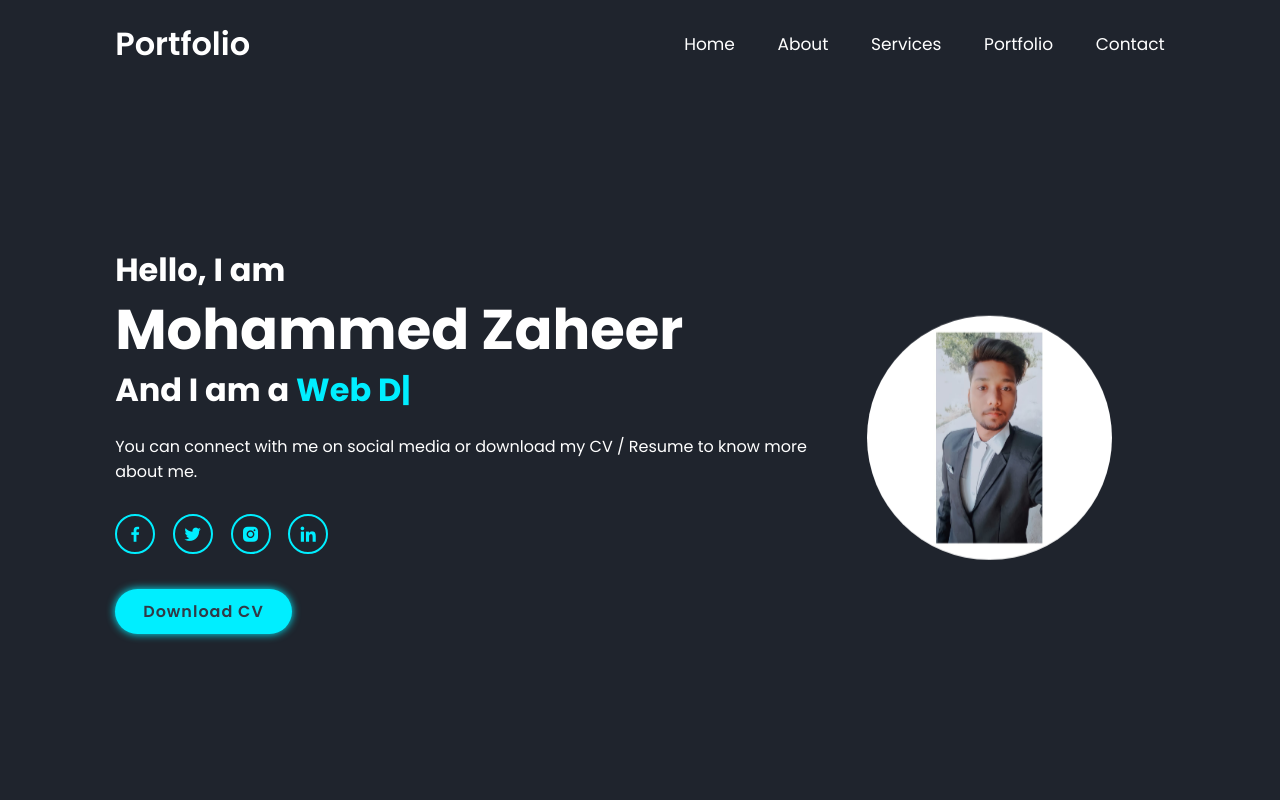
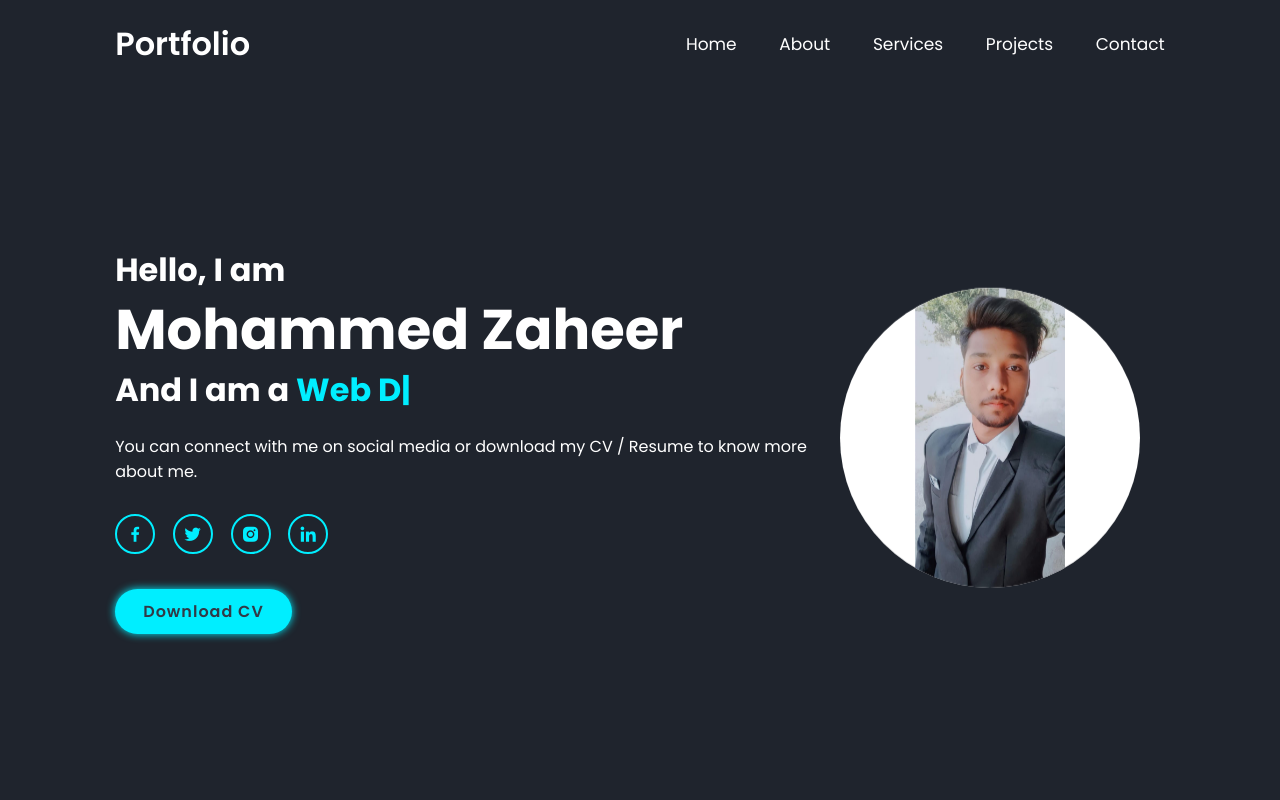
Before and after one commit to MohammedZaheer0/MyPortfolio, a plain HTML site: page index.html in a window 1280 px wide. Shown: the top 800 px of the page. Drawn offline with nearby package versions, Linux system fonts and the light colour scheme.

Commit message:
commited

```diff
--- a/index.html
+++ b/index.html
@@ -26,7 +26,7 @@
 			<a href="#home" class="active">Home</a>
 			<a href="#about">About</a>
 			<a href="#services">Services</a>
-			<a href="#portfolio">Portfolio</a>
+			<a href="#projects">Projects</a>
 			<a href="#contact">Contact</a>
 		</nav>
 	</header>
@@ -48,7 +48,8 @@
 		</div>
 
 		<div class="home-img">
-			<img src="WhatsApp Image 2024-07-10 at 8.37.55 PM.jpeg" height="200px" width="200px" alt="img1">
+			<!-- <img src="WhatsApp Image 2024-07-10 at 8.37.55 PM.jpeg" height="200px" width="200px" alt="img1"> -->
+			<img src="WhatsApp Image 2024-08-28 at 11.01.27 AM.jpeg" height="300" width="300" alt="img1">
 		</div>
 	</section>
 
@@ -109,8 +110,8 @@
 
 
 	<!-- portfolio section design -->
-	<section class="portfolio" id="portfolio">
-		<h2 class="heading">Latest <span>Project</span> <span style="font-size: 1.5rem;"><br>(Click on the Image and <b style="color: aqua;">Open Project Links)</b></span></h2>
+	<section class="portfolio" id="projects">
+		<h2 class="heading">Latest <span>Project</span> <span style="font-size: 1.5rem;"><br>(Click on the Image and <b style="color: aqua;">Open Project Links</b>)</span></h2>
 		<div class="portfolio-container">
 
 
--- a/style.css
+++ b/style.css
@@ -80,10 +80,12 @@ section {
 	align-items: center;
 }
 .home-img img{
-	width: 70%;
-	height: 70%;
+	/* width: 70%; */
+	/* height: 70%; */
 	border-radius: 50%;
+	object-fit: contain;
 	animation: floatImage 3s ease-in-out infinite;
+	background-color: white;
 }
 
 @keyframes floatImage{
```
Also changed, not shown: WhatsApp Image 2024-08-28 at 11.01.27 AM.jpeg (added).
